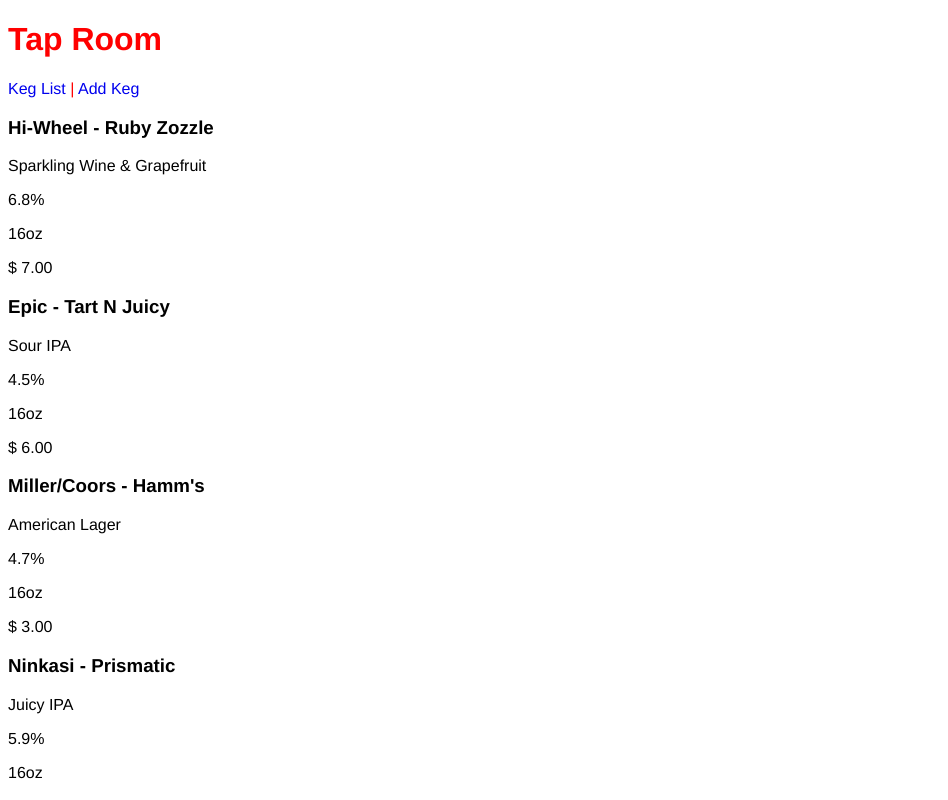
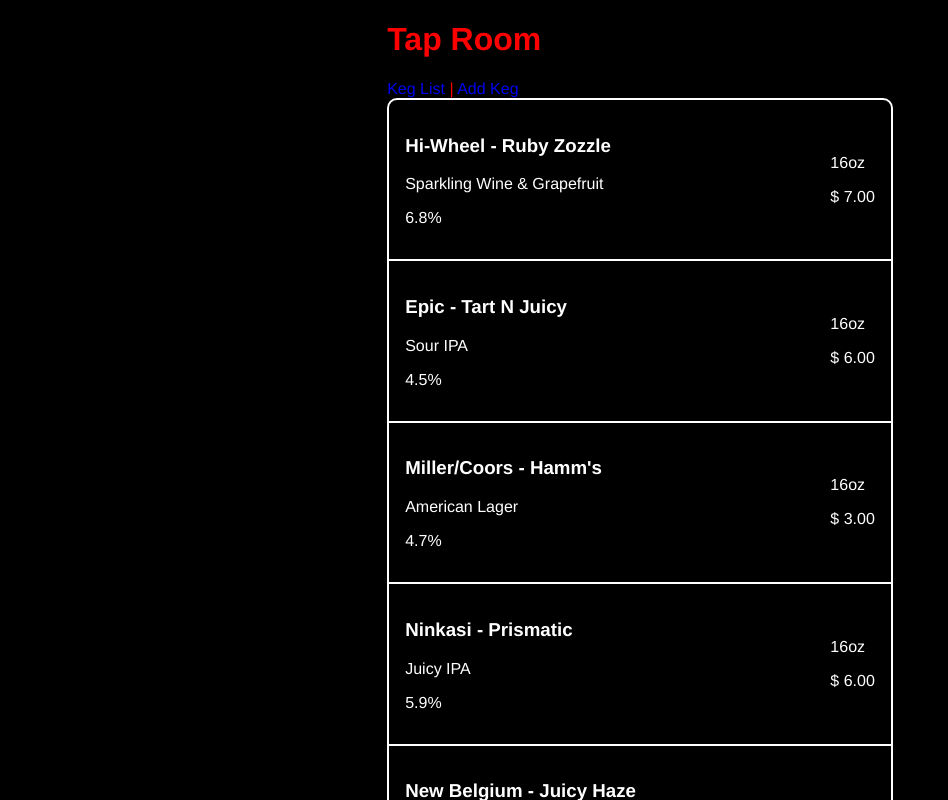
Before and after one commit to brenderbee/tap-room-react, a React app: page /#/ in a window 1280 px wide. Shown: the top 800 px of the page, without its empty margins (0-948 px from the left). Built offline with nearby package versions, Linux system fonts and the light colour scheme.

Commit message:
Begin styling keglist and keg with borders and layout.

```diff
--- a/src/components/App.jsx
+++ b/src/components/App.jsx
@@ -6,8 +6,11 @@
 import Error404 from './Error404';
 
 function App(){
+  let mainStyles = {
+    margin: '0 30%'
+  };
   return(
-    <div>
+    <div style={mainStyles}>
       <Header/>
       <Switch>
         <Route exact path='/' component={KegList} />
@@ -17,6 +20,8 @@
       <style jsx global>{`
         body {
           font-family: 'Helvetica', sans-serif;
+          background: black;
+          color: white;
         }
         a {
           text-decoration: none;
--- a/src/components/Keg.jsx
+++ b/src/components/Keg.jsx
@@ -15,6 +15,20 @@
           <p>$ {props.price.toFixed(2)}</p>
         </div>
       </div>
+      <style jsx>
+        {`
+          .keg {
+            border-bottom: 2px solid white;
+          }
+
+          .keg-content {
+            display: flex;
+            justify-content: space-between;
+            align-items: center;
+            padding: 1rem;
+          }
+          `}
+      </style>
     </div>
   );
 }
--- a/src/components/KegList.jsx
+++ b/src/components/KegList.jsx
@@ -55,7 +55,7 @@
 function KegList() {
 
   return(
-    <div>
+    <div className="keglist">
       {masterKegList.map((keg, index) =>
         <Keg name={keg.name}
           brewer={keg.brewer}
@@ -65,6 +65,14 @@
           remaining={keg.remaining}
           key={index}/>
       )}
+      <style jsx>
+        {`
+          .keglist {
+            border: 2px solid white;
+            border-radius: 10px;
+          }
+        `}
+      </style>
     </div>
   );
 }
```
